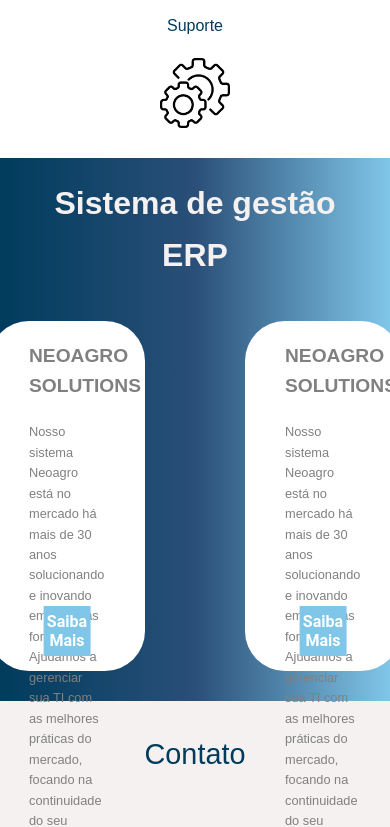
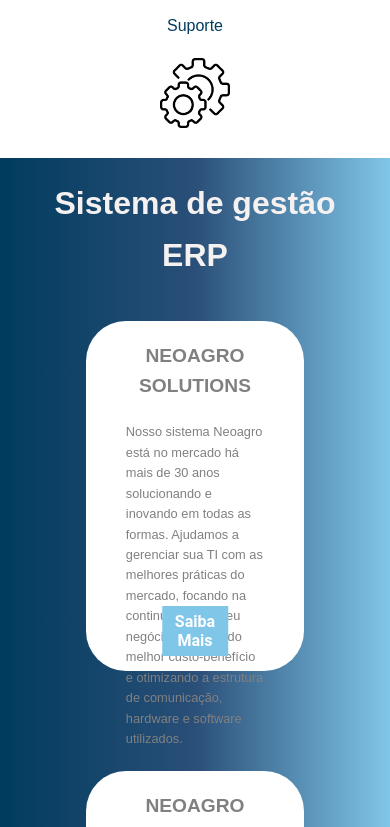
Before and after one commit to OtavioBGoulart/S2BSitee, a React app: page / in a window 390 px wide. Shown: the part 1156-1983 px from the top of the page. Built offline with nearby package versions, Linux system fonts and the light colour scheme; the HTML template or start-up script is replaced by a standard one.

Commit message:
fix: media query cards

```diff
--- a/src/pages/home/cards.tsx
+++ b/src/pages/home/cards.tsx
@@ -7,7 +7,7 @@
 
     return (
         <MainContainer>
-            <h1>Alavanque seu negócio com o sistema de gestão mais completo da região</h1>
+            <h1>Alavanque seu negócio com o sistema de gestão mais completo</h1>
             <CardsContainer>
                 <Card>
                     <span>Integrações</span>
--- a/src/pages/home/erp.tsx
+++ b/src/pages/home/erp.tsx
@@ -1,6 +1,9 @@
 import styled from "styled-components";
+import { useNavigation } from "../../hooks/useNavigation";
 
 export function Erp() {
+
+    const { goToSolutions } = useNavigation()
 
     return (
         <Div>
@@ -13,7 +16,7 @@
                             Ajudamos a gerenciar sua TI com as melhores práticas do mercado, focando na continuidade do seu negócio,
                             oferecendo melhor custo-benefício e otimizando a estrutura de comunicação, hardware e software utilizados.
                         </span>
-                        <SaibaMais>
+                        <SaibaMais onClick={goToSolutions}>
                             Saiba Mais
                         </SaibaMais>
                     </Card>
@@ -23,7 +26,7 @@
                             Ajudamos a gerenciar sua TI com as melhores práticas do mercado, focando na continuidade do seu negócio,
                             oferecendo melhor custo-benefício e otimizando a estrutura de comunicação, hardware e software utilizados.
                         </span>
-                        <SaibaMais>
+                        <SaibaMais onClick={goToSolutions}>
                             Saiba Mais
                         </SaibaMais>
                     </Card>
@@ -62,6 +65,11 @@
     justify-content: center;
     gap: 100px;
 
+    @media(max-width: 768px) {
+        flex-direction: column;
+        align-items: center;
+    }
+
 `
 
 const Card = styled.div`
@@ -88,6 +96,18 @@
         font-family: ${({ theme }) => theme.fonts.content};
         font-size: ${({ theme }) => theme.fontSizes.small};
     }
+
+
+
+    @media(max-width: 768px) {
+        height: 350px;
+        width: 70%;
+
+        span {
+            font-size: ;
+        }
+    }
+
 `
 
 const SaibaMais = styled.button`
@@ -109,5 +129,6 @@
 
     &:hover {
         cursor: pointer;
+        filter: brightness(95%) ;
     }
 `
--- a/src/pages/soluções/dashboards.tsx
+++ b/src/pages/soluções/dashboards.tsx
@@ -66,6 +66,11 @@
     justify-content: center;
     gap: 100px;
 
+    @media(max-width: 768px) {
+        flex-direction: column;
+        align-items: center;
+    }
+
 `
 
 const Card = styled.div`
@@ -99,6 +104,11 @@
         transform: translateY(-10px);
         box-shadow: 0 10px 15px rgba(0, 0, 0, 0.2);
     }
+
+    @media(max-width: 768px) {
+        height: 350px;
+        width: 70%;
+    }
 `
 
 const SaibaMais = styled.button`
@@ -120,5 +130,6 @@
 
     &:hover {
         cursor: pointer;
+        filter: brightness(95%) ;
     }
 `
```
